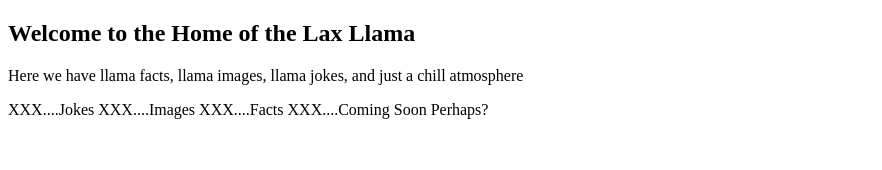
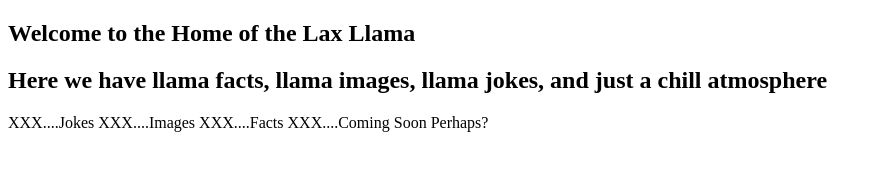
Before and after one commit to half-potato-guy/Llama.Web, a plain HTML site: page website/index.html in a window 1280 px wide. Shown: the whole page, without its empty margins (0-882 px from the left). Drawn offline with Linux system fonts and the light colour scheme.

Commit message:
Update index.html

```diff
--- a/website/index.html
+++ b/website/index.html
@@ -8,14 +8,12 @@
 </head>
 <body>
     <section>
-		<h1>Welcome to the Home of the Lax Llama</h1>
-        <p>Here we have llama facts, llama images, llama jokes, and just a chill atmosphere</p>
-	</section>
-	<section>
-		<p>XXX....Jokes
-		XXX....Images
-		XXX....Facts
-		XXX....Coming Soon Perhaps?</p>
+	<h1>Welcome to the Home of the Lax Llama</h1>
+        <h2>Here we have llama facts, llama images, llama jokes, and just a chill atmosphere</h2>
+	<p>XXX....Jokes
+	XXX....Images
+	XXX....Facts
+	XXX....Coming Soon Perhaps?</p>
 	</section>
 </body>
 </html>
```
